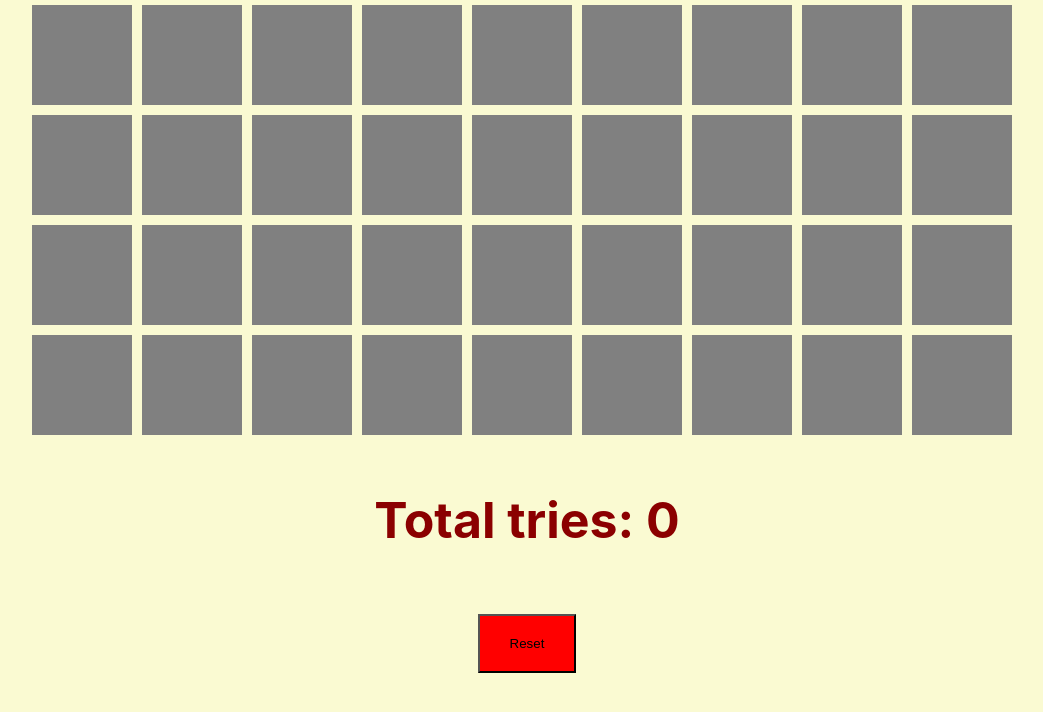
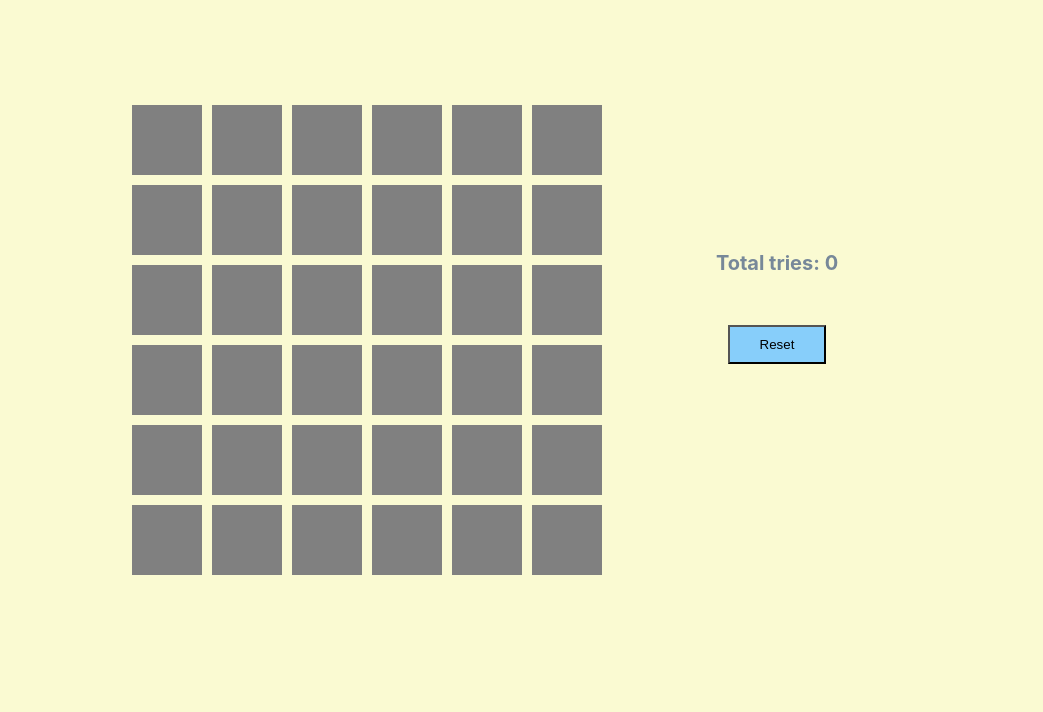
Before and after one commit to omurbekov-azamat/homework-54, a React (Create React App) app: page / in a window 1280 px wide. Shown: the top 712 px of the page, without its empty margins (113-1156 px from the left). Built offline with nearby package versions, Linux system fonts and the light colour scheme.

Commit message:
Commit-7; created component for message about finish game; add key game: true; for stop game; changed some css styles

```diff
--- a/src/components/Boxes/Box.css
+++ b/src/components/Boxes/Box.css
@@ -1,25 +1,25 @@
 .boxes{
     display: flex;
     flex-wrap: wrap;
-    max-width: 1000px;
-    margin: 0 auto;
-    padding: 0 15px;
+    max-width: 500px;
 }
 .Box-grey{
-    width: 100px;
-    height: 100px;
+    width: 70px;
+    height: 70px;
     margin: 5px;
     background: gray;
 }
 .Box-white{
-    width: 100px;
-    height: 100px;
+    width: 70px;
+    height: 70px;
     margin: 5px;
     background: white;
 }
 .hasItem-show{
+    text-align: center;
     display: block;
-    font-size: 100px;
+    font-size: 50px;
+    margin: 0;
 }
 .hasItem-none{
     display: none;
--- a/src/components/Boxes/BoxItem.tsx
+++ b/src/components/Boxes/BoxItem.tsx
@@ -4,13 +4,14 @@ import './Box.css'
 interface BoxProps {
   hasItem: boolean;
   clicked: boolean;
+  game:boolean;
   onHeaderClick: React.MouseEventHandler;
 }
 
 const BoxItem:React.FC<BoxProps> = props => {
   let className;
 
-  if (props.clicked === true) {
+  if (props.clicked === true && props.game === true) {
      className = 'Box-white';
   } else {
     className = 'Box-grey';
@@ -23,10 +24,11 @@ const BoxItem:React.FC<BoxProps> = props => {
   } else {
     classNameHasItem = 'hasItem-none';
   }
+
   return (
-    <div onClick={props.onHeaderClick} className={className}>
-      <span className={classNameHasItem}>0</span>
-    </div>
+      <div onClick={props.onHeaderClick} className={className}>
+        <span className={classNameHasItem}>0</span>
+      </div>
   );
 };
 
--- a/src/components/Boxes/Boxes.tsx
+++ b/src/components/Boxes/Boxes.tsx
@@ -17,6 +17,7 @@ const Boxes: React.FC<Props> = ({boxes,clicked}) => {
           onHeaderClick={() => clicked(index)}
           clicked={boxItem.clicked}
           hasItem={boxItem.hasItem}
+          game={boxItem.game}
         />
       ))}
     </div>
--- a/src/components/ButtonReset/Button.css
+++ b/src/components/ButtonReset/Button.css
@@ -1,4 +1,5 @@
 .btn{
-    background: red;
-    padding: 20px 30px;
+    background: lightskyblue;
+    padding: 10px 30px;
+    margin: 50px 0;
 }
--- a/src/components/Counter/Counter.css
+++ b/src/components/Counter/Counter.css
@@ -1,6 +1,7 @@
 .count{
     text-align: center;
-    font-size: 50px;
+    font-size: 20px;
     font-weight: bold;
-    color: darkred;
+    color: lightslategray;
+    margin: 0;
 }
--- /dev/null
+++ b/src/components/FinishGame/FinishGame.css
@@ -0,0 +1,6 @@
+.FinishGame{
+    text-align: center;
+    color: red;
+    text-transform: uppercase;
+    font-weight: bold;
+}
--- /dev/null
+++ b/src/components/FinishGame/FinishGame.tsx
@@ -0,0 +1,14 @@
+import React from 'react';
+import './FinishGame.css'
+
+interface Props {
+  getFinishGame?: string;
+}
+
+const FinishGame:React.FC<Props> = ({getFinishGame}) => {
+  return (
+    <p className='FinishGame'>{getFinishGame}</p>
+  );
+};
+
+export default FinishGame;
--- /dev/null
+++ b/src/containers/App/App.css
@@ -0,0 +1,10 @@
+.container{
+    display: flex;
+    max-width: 800px;
+    margin: 100px auto 0;
+    justify-content: space-between;
+    align-items: center;
+}
+.ride-side{
+    width: 300px;
+}
--- a/src/containers/App/App.tsx
+++ b/src/containers/App/App.tsx
@@ -3,6 +3,8 @@ import {Character} from "../../types";
 import Boxes from "../../components/Boxes/Boxes";
 import Counter from "../../components/Counter/Counter";
 import Button from "../../components/ButtonReset/Button";
+import FinishGame from "../../components/FinishGame/FinishGame";
+import './App.css'
 
 function App() {
 
@@ -10,9 +12,10 @@ function App() {
     const boxes: Character[] = [];
 
     for (let i = 0; i < 36; i++) {
-      const box:Character = {
+      const box: Character = {
         hasItem: false,
         clicked: false,
+        game: true,
       };
       boxes.push(box);
     }
@@ -23,24 +26,36 @@ function App() {
   };
 
   const [boxes, setBoxes] = useState<Character[]>(getBoxes());
+  let click: boolean[] = [];
 
-  let click:boolean[] = [];
-
-  const clicked = (index:number) => {
+  const clicked = (index: number) => {
     const boxesCopy = [...boxes];
     const boxCopy = {...boxes[index]};
     boxCopy.clicked = true;
     boxesCopy[index] = boxCopy;
     setBoxes(boxesCopy);
+    if (boxCopy.hasItem === true) {
+      for (let i = 0; i < boxes.length; i++){
+          boxes[i].game = false;
+      }
+    }
   };
 
   const countClicked = () => {
     for (let i = 0; i < boxes.length; i++) {
-      if(boxes[i].clicked === true) {
+      if (boxes[i].clicked === true && boxes[i].game === true) {
         click.push(boxes[i].clicked);
       }
     }
   };
+
+  const finishGame = () => {
+    for (let i = 0; i < boxes.length; i++) {
+      if (boxes[i].game === false) {
+        return 'Bravo, you found! Total tries: ' + click.length;
+      }
+    }
+  }
 
   countClicked();
 
@@ -49,11 +64,14 @@ function App() {
   };
 
   return (
-    <>
+    <div className='container'>
       <Boxes boxes={boxes} clicked={clicked}/>
-      <Counter clickCount={click.length}/>
-      <Button reset={reset}/>
-    </>
+      <div className='ride-side'>
+        <Counter clickCount={click.length}/>
+        <Button reset={reset}/>
+        <FinishGame getFinishGame={finishGame()}/>
+      </div>
+    </div>
   );
 }
 
--- a/src/types.d.ts
+++ b/src/types.d.ts
@@ -1,4 +1,5 @@
 export interface Character {
   hasItem: boolean;
   clicked: boolean;
+  game: boolean;
 }
```
